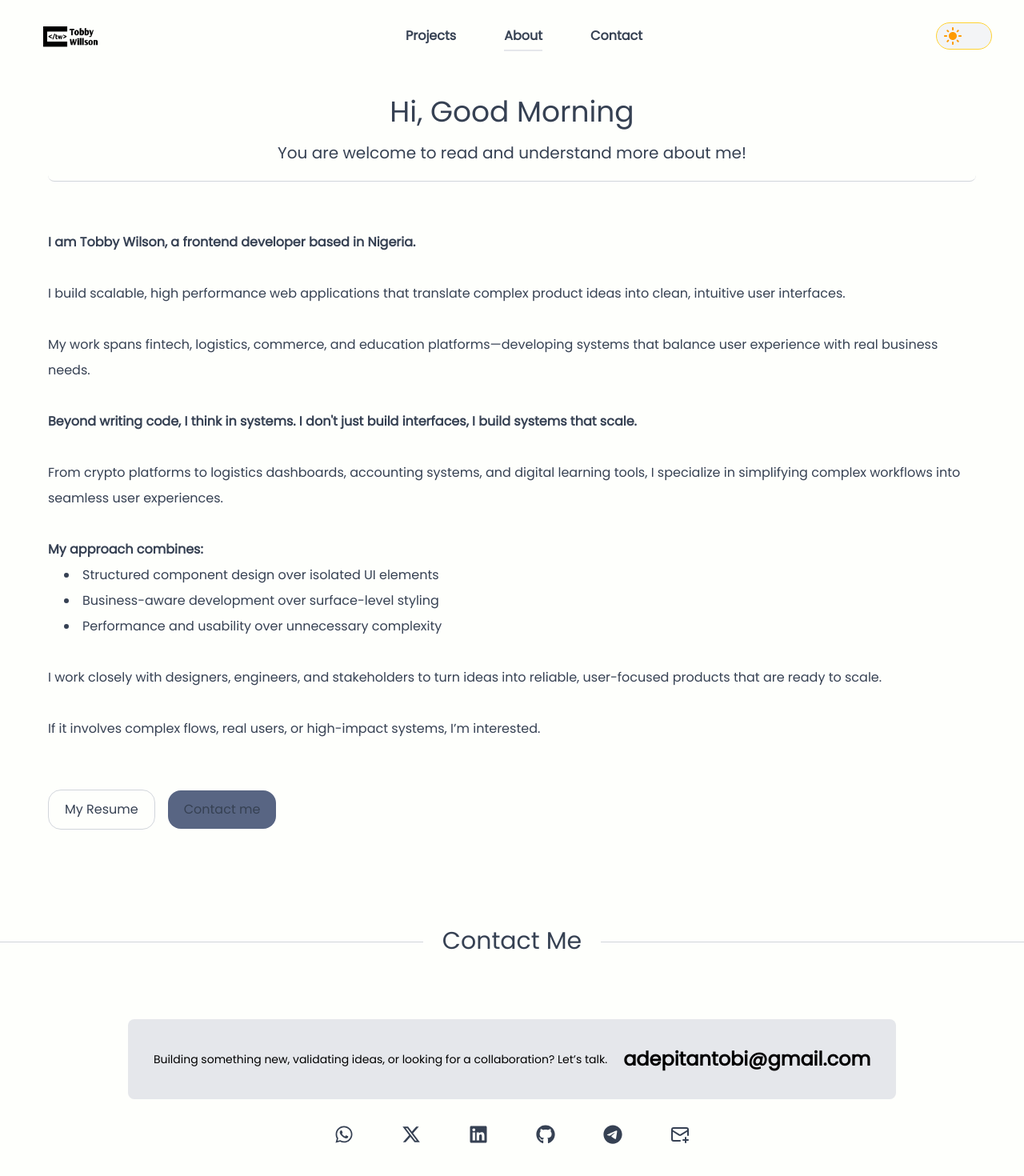
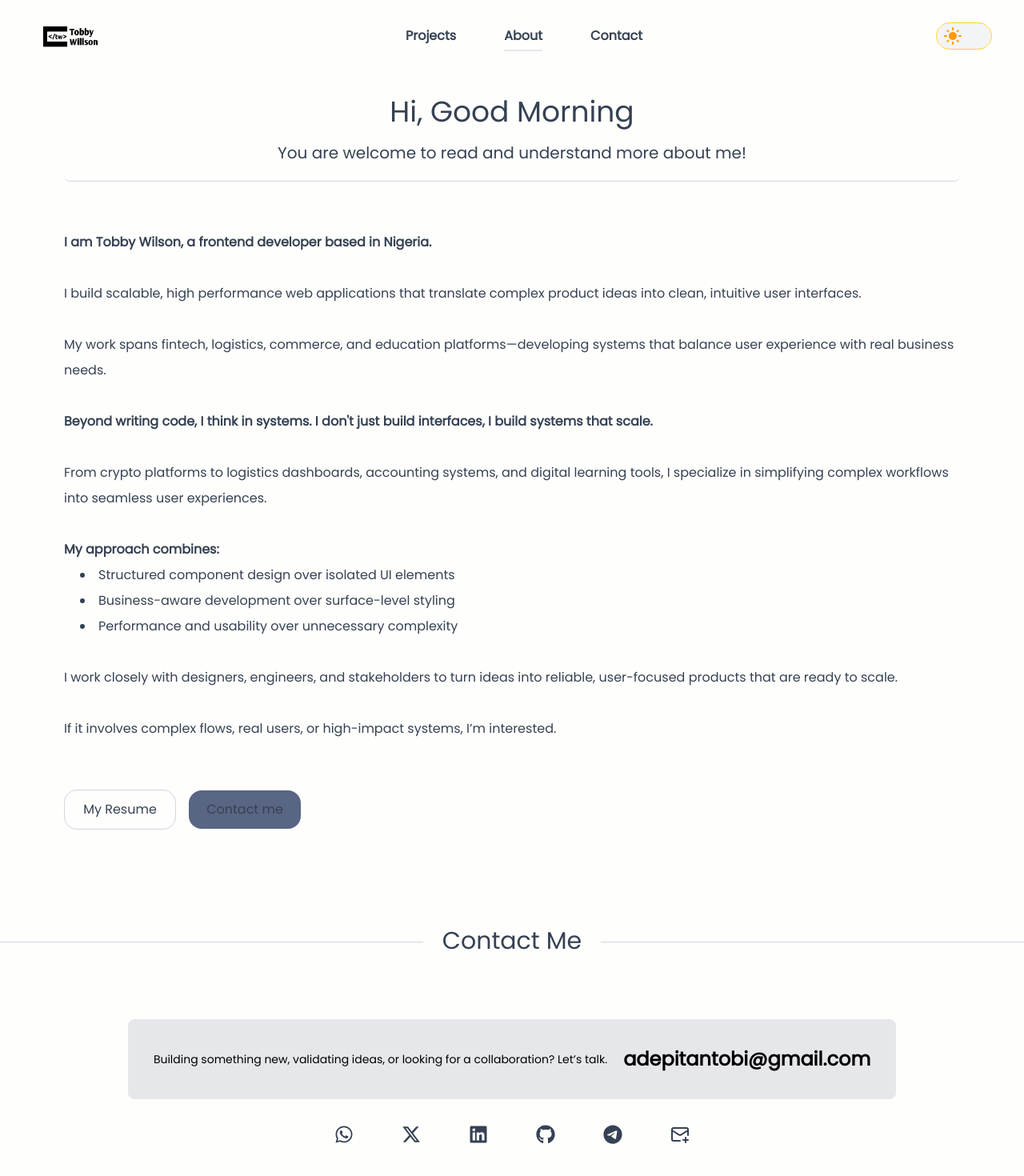
Before and after one commit to TobbyWillson/my-portfolio, a React (Vite) app: page /about in a window 1280 px wide. Shown: the top 1470 px of the page at 80% size. Built offline with nearby package versions, Linux system fonts and the light colour scheme.

Commit message:
Slight changes

```diff
--- a/src/App.jsx
+++ b/src/App.jsx
@@ -70,7 +70,7 @@ const RootLayout = () => {
         </header>
 
         <div className=' text-bg-text  transition-all duration-700 z-10 relative'>
-          <main className='max-w-7xl mx-auto py-10 px-5'>
+          <main className='max-w-7xl mx-auto py-10 px-5 sm:px-10'>
             <Outlet />
             <BackToTop />
           </main>
--- a/src/pages/AboutMe.jsx
+++ b/src/pages/AboutMe.jsx
@@ -101,12 +101,12 @@ const AboutMe = () => {
                   <span className='w-4 h-4 border-2 border-current border-t-transparent rounded-full  text-bg-text animate-spin'></span>
                 </>
               ) : (
-                <div className='bg-background border border-border-gray flex justify-center px-5 py-3 rounded-2xl'>My Resume</div>
+                <div className='bg-background border border-border-gray flex justify-center px-5 py-3 rounded-2xl min-w-[140px]'>My Resume</div>
               )}
             </Link>
 
             <Link to={whatsappURL} target='_blank' rel='noreferrer' className='max-sm:'>
-              <div className='flex items-center justify-center rounded-2xl bg-[#586583] dark:bg-[#2763a0] px-5 py-3 text-[14px] md:text-[16px]  hover:scale-107 transition-all duration-700 cursor-pointer gap-2'>Contact me</div>
+              <div className='flex items-center justify-center rounded-2xl bg-[#586583] dark:bg-[#2763a0] px-5 py-3 text-[14px] md:text-[16px]  hover:scale-107 transition-all duration-700 cursor-pointer gap-2 min-w-[140px]'>Contact me</div>
             </Link>
           </div>
           {/* <p className={`${downloadMessage ? "absolute -translate-y-45 bg-gray-900 text-white p-4 rounded-xl shadow-2xl  transition-all duration-700" : ""} `}>{downloadMessage}</p> */}
```
